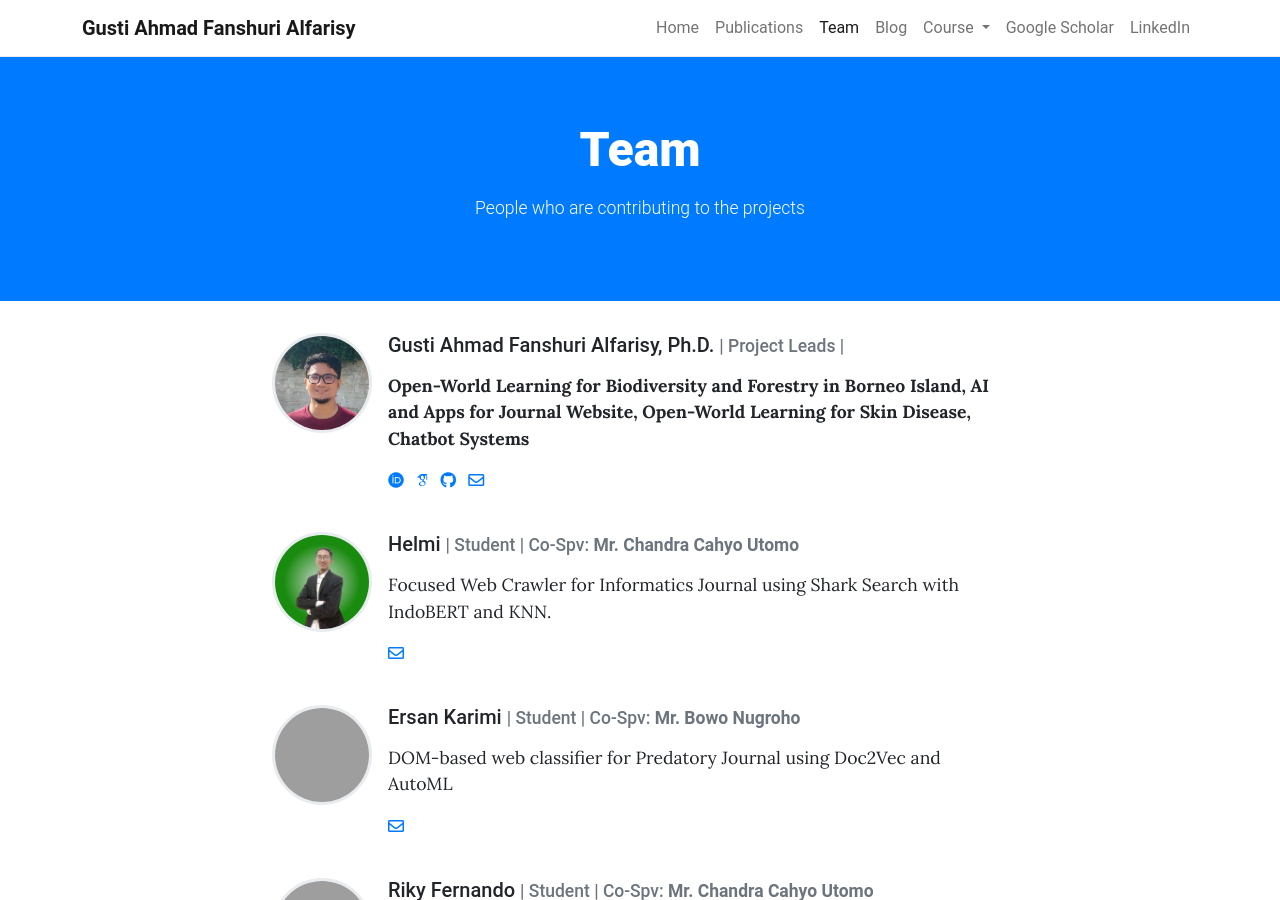
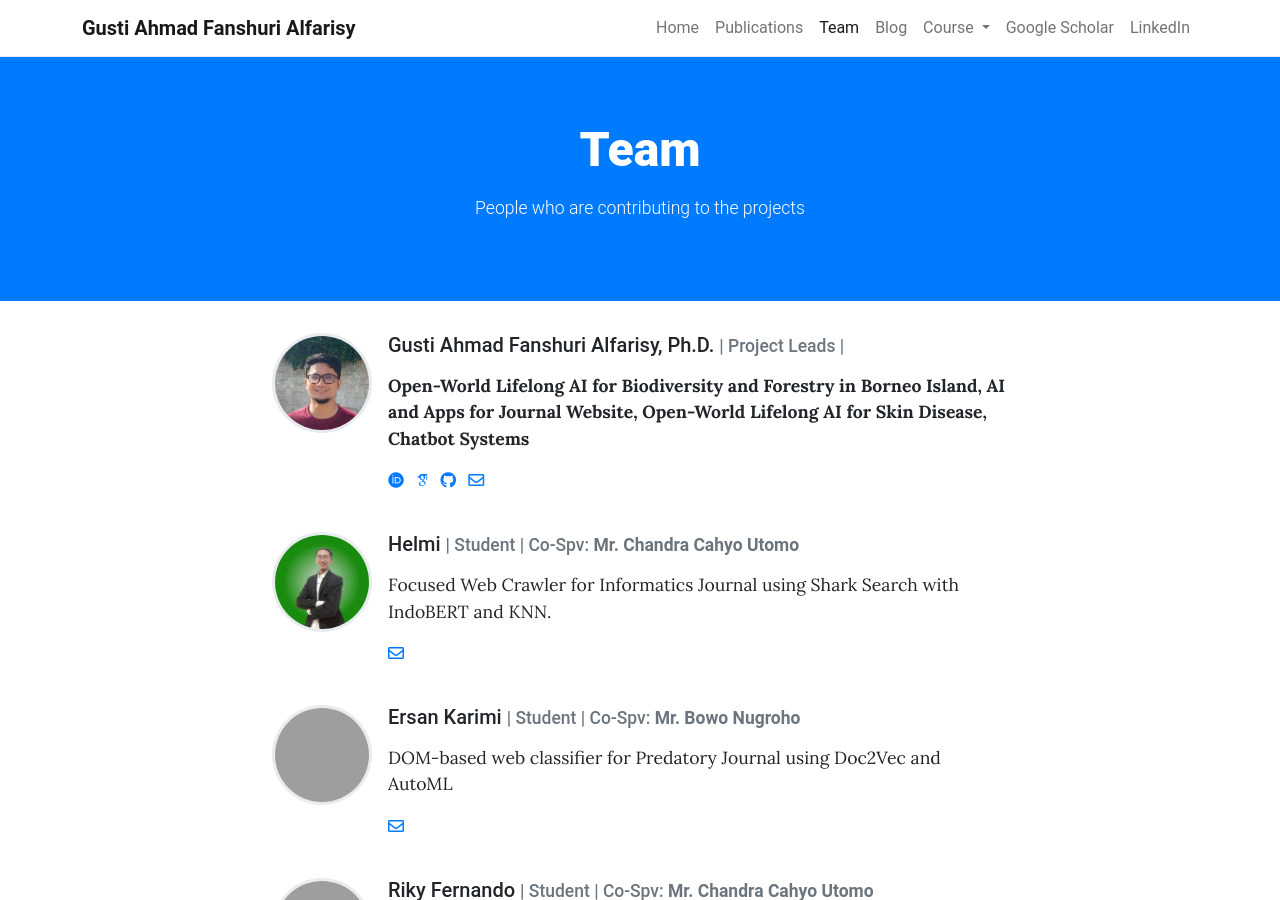
Before and after one commit to gusti-alfarisy/gusti-alfarisy.github.io, a Jekyll site: the page built from pages/team.md, in a window 1280 px wide and 900 px high, cut to the strip 0-900 px from the top of the window. Built offline with Jekyll 4.4.1, drawn with Linux system fonts in a browser that asks for light colours; some web fonts are replaced; grey boxes are pictures that could not be loaded.

Commit message:
adding my information research

```diff
--- a/_data/team.yml
+++ b/_data/team.yml
@@ -4,7 +4,7 @@
   role: Project Leads # Will appear next to name
   image: assets/theme/images/profil_pic_me.png # Can be external link
   description: > # Can be Markdown
-    **Open-World Learning for Biodiversity and Forestry in Borneo Island, AI and Apps for Journal Website, Open-World Learning for Skin Disease, Chatbot Systems**
+    **Open-World Lifelong AI for Biodiversity and Forestry in Borneo Island, AI and Apps for Journal Website, Open-World Lifelong AI for Skin Disease, Chatbot Systems**
   orcid: 0000-0002-0689-7002
 #  researchgate: researchgate_username
   googlescholar: giSF20kAAAAJ
```
